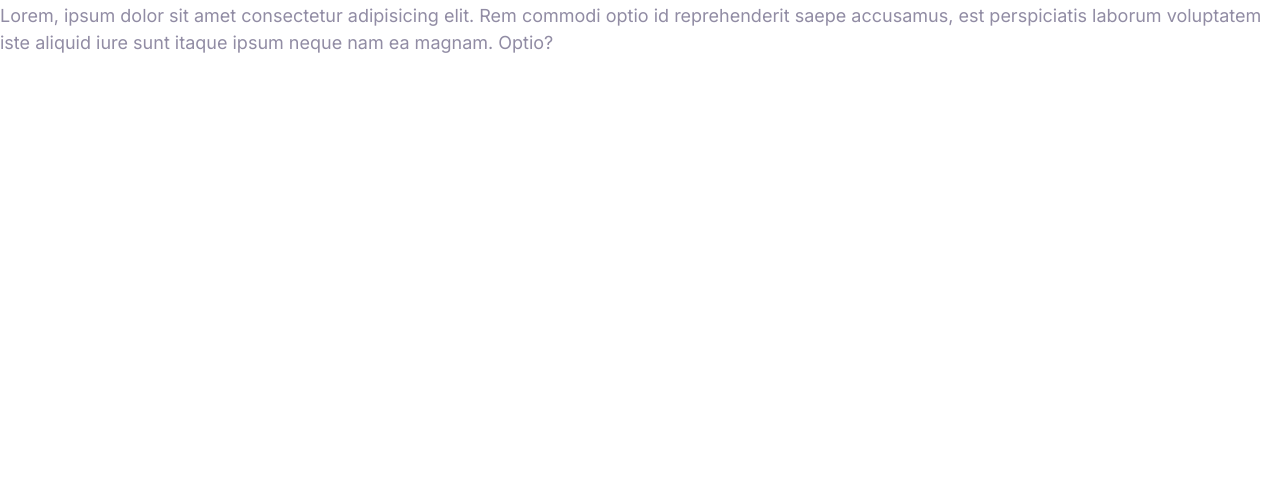
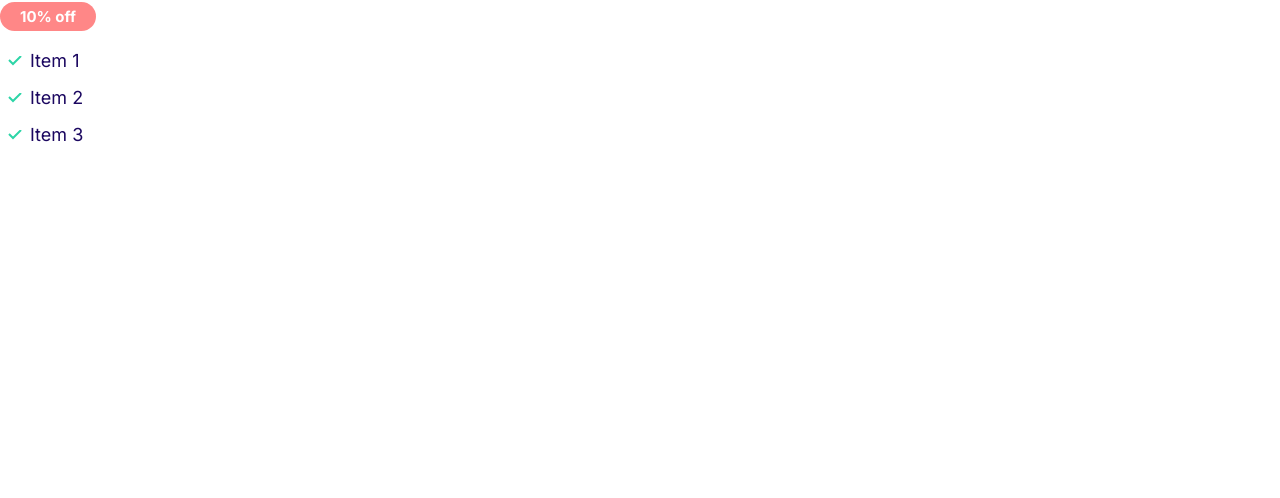
Before and after one commit to nafi635/imaginary-cloud-hosting-website, a plain HTML site: page index.html in a window 1280 px wide. Shown: the part 302-800 px from the top of the page. Drawn offline with Linux system fonts and the light colour scheme.

Commit message:
Created lists

```diff
--- a/css/styles.css
+++ b/css/styles.css
@@ -75,3 +75,64 @@ p {
         font-size: 1.5rem;
     }
 }
+
+/* Badges */
+.badge {
+    border-radius: 20px;
+    padding: 0.5rem 2rem;
+    font-weight: bold;
+    white-space: nowrap;
+    font-size: 2rem;
+}
+
+.badge--primary {
+    background: var(--color-primary);
+    color: #fff;
+}
+
+.badge--secondary {
+    background: var(--color-secondary);
+    color: #fff;
+}
+
+.badge--small {
+    font-size: 1.6rem;
+}
+
+@media screen and (min-width: 1024px) {
+    .badge{
+        font-size: 1.5rem;
+    }
+
+    .badge--small {
+        font-size: 1.2rem;
+    }
+}
+
+/*Lists */
+.list {
+    list-style: none;
+    padding-left: 0;
+    color: var(--color-headings);
+}
+
+.list--inline .list__item {
+    display: inline-block;
+    margin-right: 2rem;
+}
+
+.list--tick {
+    list-style-image: url(../images/tick.svg);
+    padding-left: 3rem;
+}
+
+.list--tick .list__item {
+    padding-left: 0.5rem;
+    margin-bottom: 1rem;
+}
+
+@media screen and (min-width:1024px) {
+    .list--tick .list__item {
+        padding-left: 0;
+    }
+}
--- a/index.html
+++ b/index.html
@@ -15,6 +15,11 @@
     <a class="link-arrow">Learn More</a>
     <h1>Heading 1</h1>
     <h2>heading 2</h2>
-    <p>Lorem, ipsum dolor sit amet consectetur adipisicing elit. Rem commodi optio id reprehenderit saepe accusamus, est perspiciatis laborum voluptatem iste aliquid iure sunt itaque ipsum neque nam ea magnam. Optio?</p>
+    <span class="badge badge--primary">10% off</span>
+    <ul class="list list--tick">
+        <li class="list__item">Item 1</li>
+        <li class="list__item">Item 2</li>
+        <li class="list__item">Item 3</li>
+    </ul>
 </body>
 </html>
```
Also changed, not shown: components/badges.html (added, +3 -0 lines), components/lists.html (added, +5 -0 lines), images/tick.svg (added).
